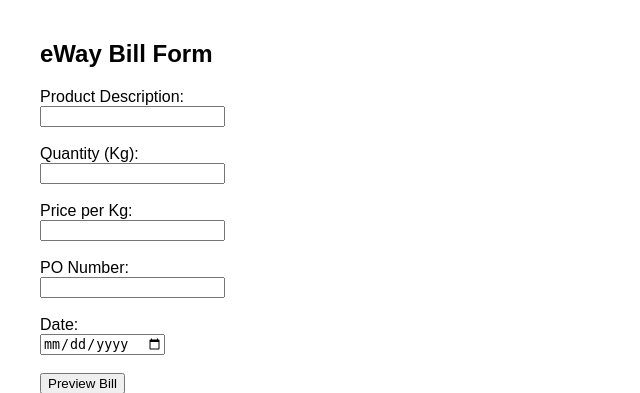
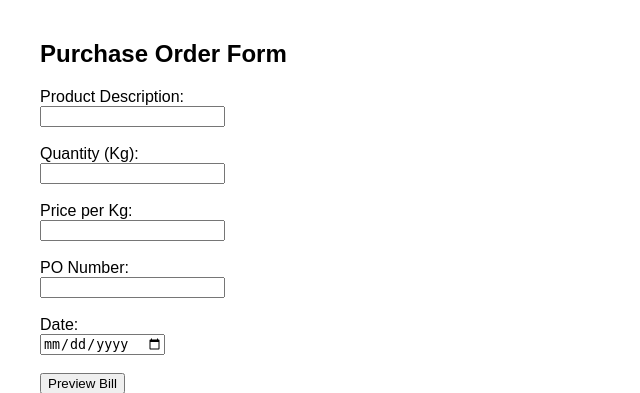
Before and after one commit to Sriarevalagan23/eway-bill-app, a Flask app: page / in a window 1280 px wide. Shown: the top 393 px of the page, without its empty margins (0-640 px from the left). Run offline with Flask 3, Linux system fonts and the light colour scheme.

Commit message:
Update form.html

```diff
--- a/templates/form.html
+++ b/templates/form.html
@@ -4,7 +4,7 @@
     <title>LEO Profiles Bill Generator</title>
 </head>
 <body style="font-family: Arial; margin: 40px;">
-    <h2>eWay Bill Form</h2>
+    <h2>Purchase Order Form</h2>
     <form method="POST">
         <label>Product Description:<br><input name="description" required></label><br><br>
         <label>Quantity (Kg):<br><input name="qty" type="number" step="0.01" required></label><br><br>
```
